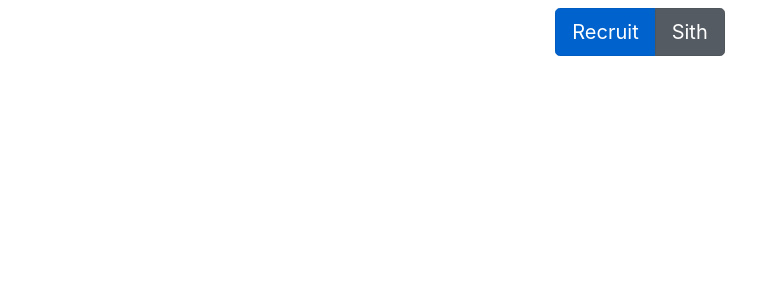
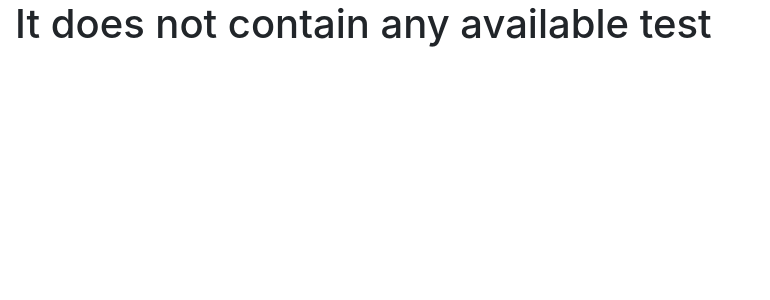
Before and after one commit to GabAzIsh/example_test, a Django app: page /swjoke/ in a window 1280 px wide. Shown: the part 56-356 px from the top of the page, without its empty margins (0-770 px from the left). Run offline with Django 3.2, Linux system fonts and the light colour scheme; data that the repository does not hold is empty; some libraries are stand-ins or nearby versions.

Commit message:
Correction_1

```diff
--- a/first17/settings.py
+++ b/first17/settings.py
@@ -79,7 +79,7 @@ DATABASES = {
         'ENGINE': 'django.db.backends.postgresql',
         'NAME': 'reviewdb',
         'USER':'postgres',
-        'PASSWORD': ' ',
+        'PASSWORD': 'Cat.iquality@gmail.com',
         'HOST': '127.0.0.1',
         'PORT': '5432'
     }
--- /dev/null
+++ b/swjoke/templates/swjoke/error.html
@@ -0,0 +1,7 @@
+{% extends "swjoke/base.html" %}
+
+{% block title %}Exception{% endblock %}
+
+{% block content %}
+<h1 class="alert-heading">It does not contain any available test </h1>
+{% endblock %}
--- a/swjoke/templates/swjoke/new_recruit.html
+++ b/swjoke/templates/swjoke/new_recruit.html
@@ -5,7 +5,7 @@
 {% block content %}
 
 <h1 class="mt-5">Registration</h1>
-<form action="{% url 'swjoke:new_recruit_url' %}" method="post">
+<form action="{% url 'swjoke:test' %}" method="post">
     {% csrf_token %}
 
     {% for field in form %}
--- a/swjoke/views.py
+++ b/swjoke/views.py
@@ -13,7 +13,12 @@ from .forms import RecruitForm,  AnswerFormSet
 
 class IndexView(TemplateView):
     template_name = 'swjoke/index.html'
-
+    def dispatch(self, request, *args, **kwargs):
+        try:
+            Test.objects.get(pk=10)
+        except:
+            return render(request, 'swjoke/error.html')
+        return super().dispatch(request, *args, **kwargs)
 
 
 
```
